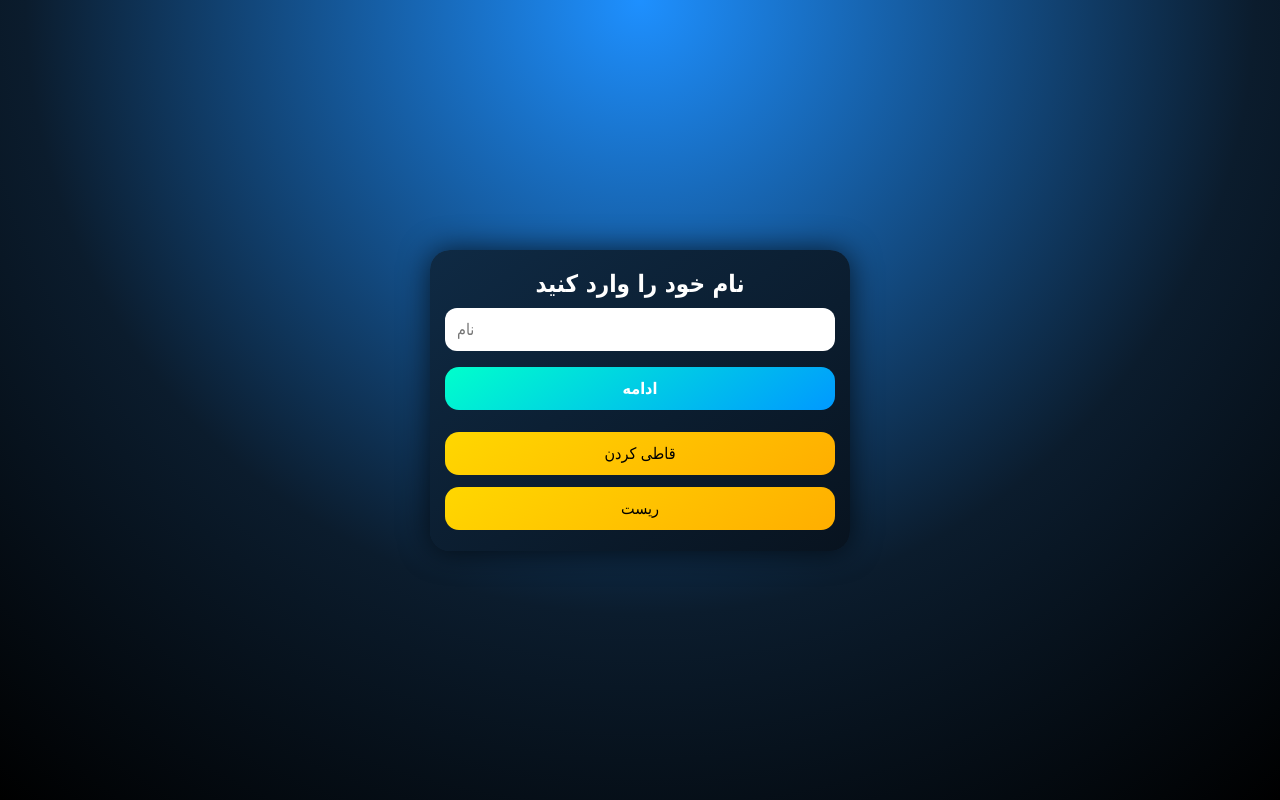
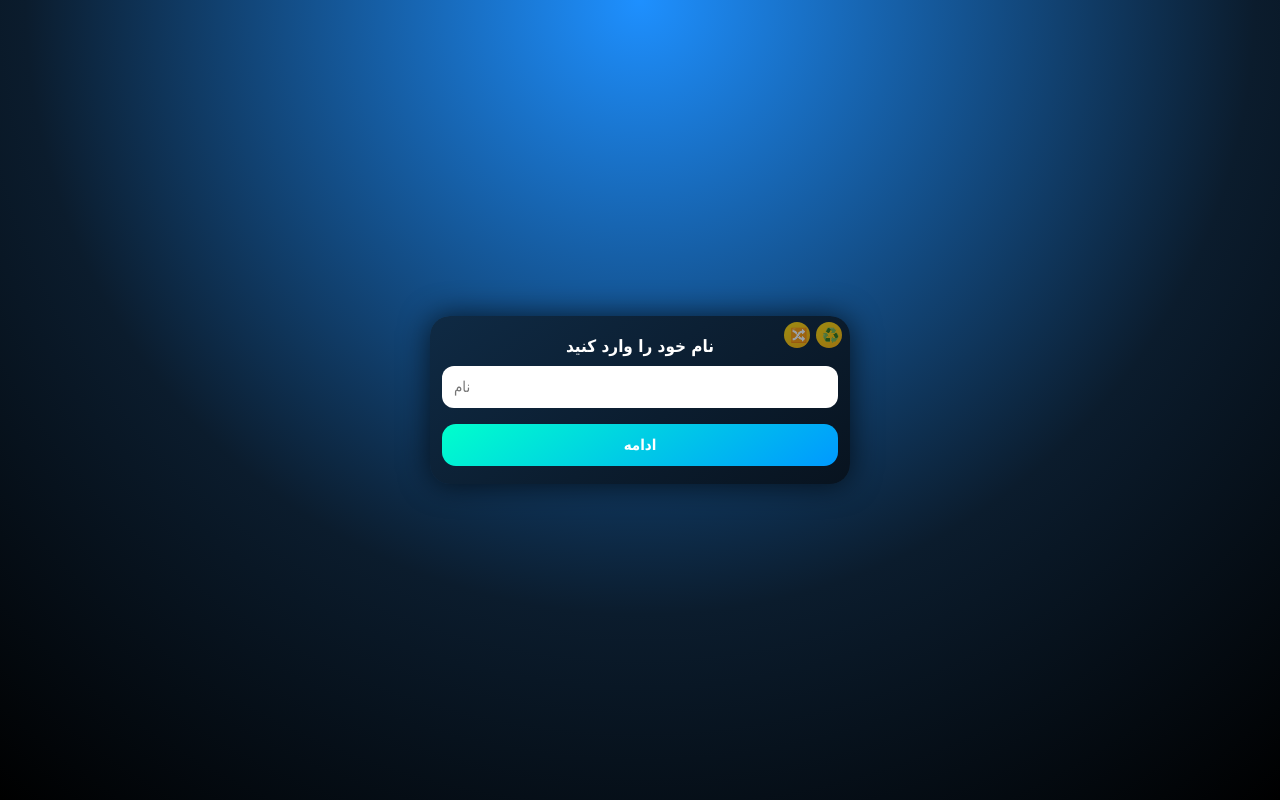
Before and after one commit to amiwrkamy/team-shuffle, a plain HTML site: page index.html in a window 1280 px wide. Drawn offline with Linux system fonts and the light colour scheme.

Commit message:
Update index.html

```diff
--- a/index.html
+++ b/index.html
@@ -42,19 +42,42 @@ body{
   max-width:420px;
   background:linear-gradient(145deg,#0f2a44,#08131f);
   border-radius:20px;
-  padding:15px;
+  padding:12px;
   box-shadow:0 0 30px rgba(0,0,0,.7);
   display:none;
+  position:relative;
 }
 
-h2{text-align:center;margin:5px 0 10px}
+/* ادمین مخفی */
+#adminMini{
+  position:absolute;
+  top:6px;
+  right:8px;
+  display:flex;
+  gap:6px;
+}
+.adminBtn{
+  width:26px;
+  height:26px;
+  border-radius:50%;
+  border:none;
+  background:linear-gradient(145deg,#ffd700,#ffae00);
+  color:#000;
+  font-size:14px;
+  cursor:pointer;
+  opacity:.6;
+}
+.adminBtn:hover{opacity:1}
+
+/* مراحل */
+h2{text-align:center;margin:8px 0 10px;font-size:17px}
 
 input{
   width:100%;
   padding:12px;
   border-radius:12px;
   border:none;
-  font-size:16px;
+  font-size:15px;
   margin-bottom:10px;
 }
 
@@ -64,7 +87,7 @@ input{
   margin:6px 0;
   border:none;
   border-radius:14px;
-  font-size:16px;
+  font-size:15px;
   cursor:pointer;
   color:#fff;
 }
@@ -74,11 +97,6 @@ input{
 .submit{
   background:linear-gradient(145deg,#00ffcc,#0099ff);
   font-weight:bold;
-}
-
-.admin{
-  background:linear-gradient(145deg,#ffd700,#ffae00);
-  color:#000;
 }
 
 .hidden{display:none}
@@ -93,21 +111,18 @@ input{
   flex:1;
   background:rgba(0,0,0,.4);
   border-radius:12px;
-  padding:8px;
+  padding:6px;
 }
-.team h3{text-align:center;margin:4px 0;font-size:15px}
+.team h3{text-align:center;margin:4px 0;font-size:14px}
 ul{padding:0;margin:0;list-style:none}
 li{
-  font-size:14px;
+  font-size:13px;
   padding:2px 0;
   white-space:nowrap;
   overflow:hidden;
   text-overflow:ellipsis;
 }
 .sub{color:#ffd166}
-
-/* ادمین */
-#adminPanel{margin-top:10px}
 </style>
 </head>
 
@@ -116,6 +131,12 @@ li{
 <div id="loader"><div id="ball">⚽</div></div>
 
 <div id="app">
+
+  <!-- ادمین خیلی مخفی -->
+  <div id="adminMini">
+    <button class="adminBtn" onclick="adminAction('mix')">🔀</button>
+    <button class="adminBtn" onclick="adminAction('reset')">♻️</button>
+  </div>
 
   <!-- مرحله ۱ -->
   <div id="step1">
@@ -146,18 +167,12 @@ li{
     </div>
   </div>
 
-  <!-- ادمین -->
-  <div id="adminPanel">
-    <button class="btn admin" onclick="adminAction('mix')">قاطی کردن</button>
-    <button class="btn admin" onclick="adminAction('reset')">ریست</button>
-  </div>
-
 </div>
 
 <script>
 setTimeout(()=>{
-  document.getElementById('loader').style.display='none'
-  document.getElementById('app').style.display='block'
+  loader.style.display='none'
+  app.style.display='block'
   loadTeams()
 },500)
 
@@ -165,19 +180,13 @@ const key="randomTeamData"
 const used="registeredOnce"
 
 function data(){
-  return JSON.parse(localStorage.getItem(key)) || {
-    A:[],B:[],A_sub:[],B_sub:[]
-  }
+  return JSON.parse(localStorage.getItem(key)) || {A:[],B:[],A_sub:[],B_sub:[]}
 }
-
 function save(d){localStorage.setItem(key,JSON.stringify(d))}
 
 function goStep2(){
   if(!nameInput.value.trim())return
-  if(localStorage.getItem(used)){
-    showTeams()
-    return
-  }
+  if(localStorage.getItem(used)){showTeams();return}
   step1.classList.add('hidden')
   step2.classList.remove('hidden')
 }
@@ -185,24 +194,18 @@ function goStep2(){
 function register(role){
   const name=nameInput.value.trim()
   if(!name)return
+  let d=data()
+  let teams=['A','B'].sort(()=>Math.random()-.5)
+  let placed=false
 
-  let d=data()
-  let teams=['A','B']
-  teams.sort(()=>Math.random()-.5)
-
-  let placed=false
   for(let t of teams){
     if(d[t].length<5){
       if(role==='gk' && d[t].some(x=>x.role==='gk'))continue
-      d[t].push({name,role})
-      placed=true
-      break
+      d[t].push({name,role});placed=true;break
     }
   }
-
   if(!placed){
-    let s=teams[Math.floor(Math.random()*2)]+"_sub"
-    d[s].push({name,role})
+    d[teams[Math.floor(Math.random()*2)]+"_sub"].push({name,role})
   }
 
   save(d)
@@ -237,21 +240,12 @@ function loadTeams(){
 function adminAction(type){
   let pass=prompt("رمز ادمین:")
   if(pass!=="admin12345")return
-
-  if(type==='reset'){
-    localStorage.clear()
-    location.reload()
-  }
+  if(type==='reset'){localStorage.clear();location.reload()}
   if(type==='mix'){
     let all=[]
-    let d=data()
-    Object.values(d).flat().forEach(x=>all.push(x))
-    localStorage.removeItem(key)
-    localStorage.removeItem(used)
-    all.forEach(p=>{
-      nameInput.value=p.name
-      register(p.role)
-    })
+    Object.values(data()).flat().forEach(x=>all.push(x))
+    localStorage.clear()
+    all.forEach(p=>{nameInput.value=p.name;register(p.role)})
   }
 }
 </script>
```
